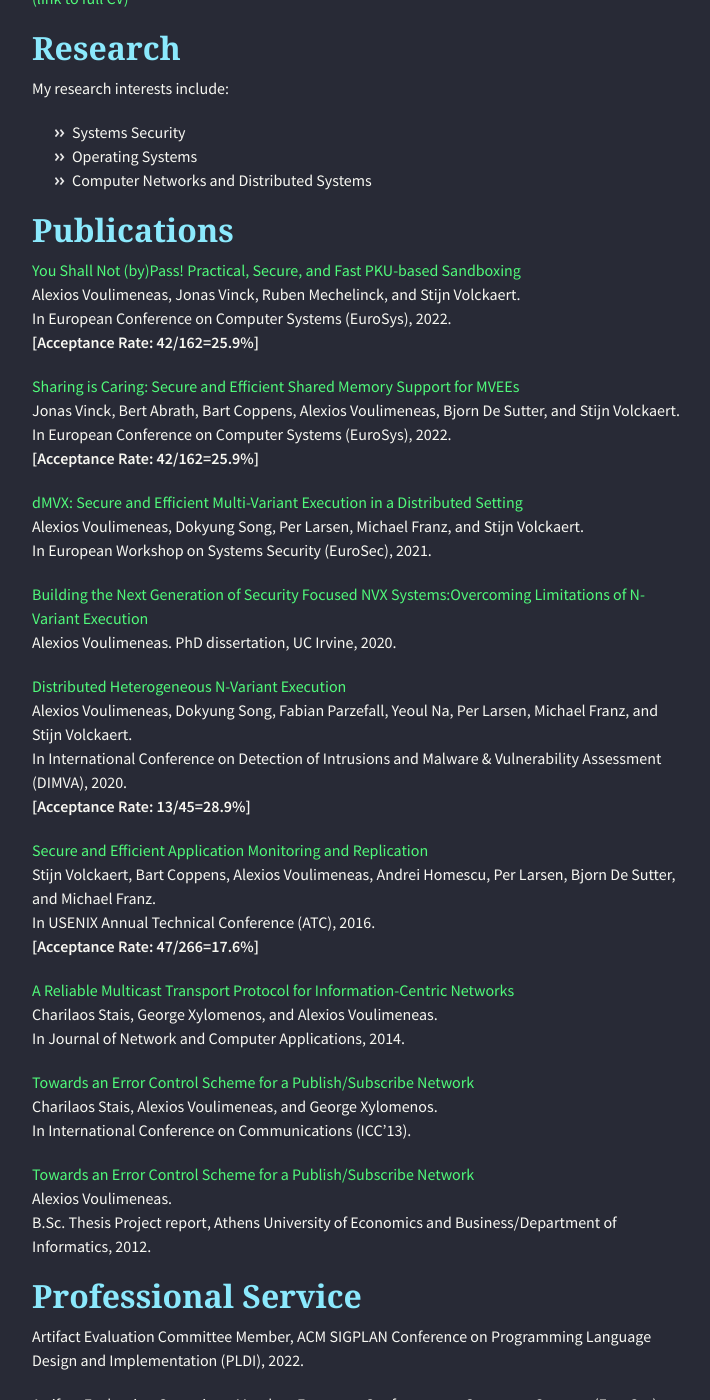
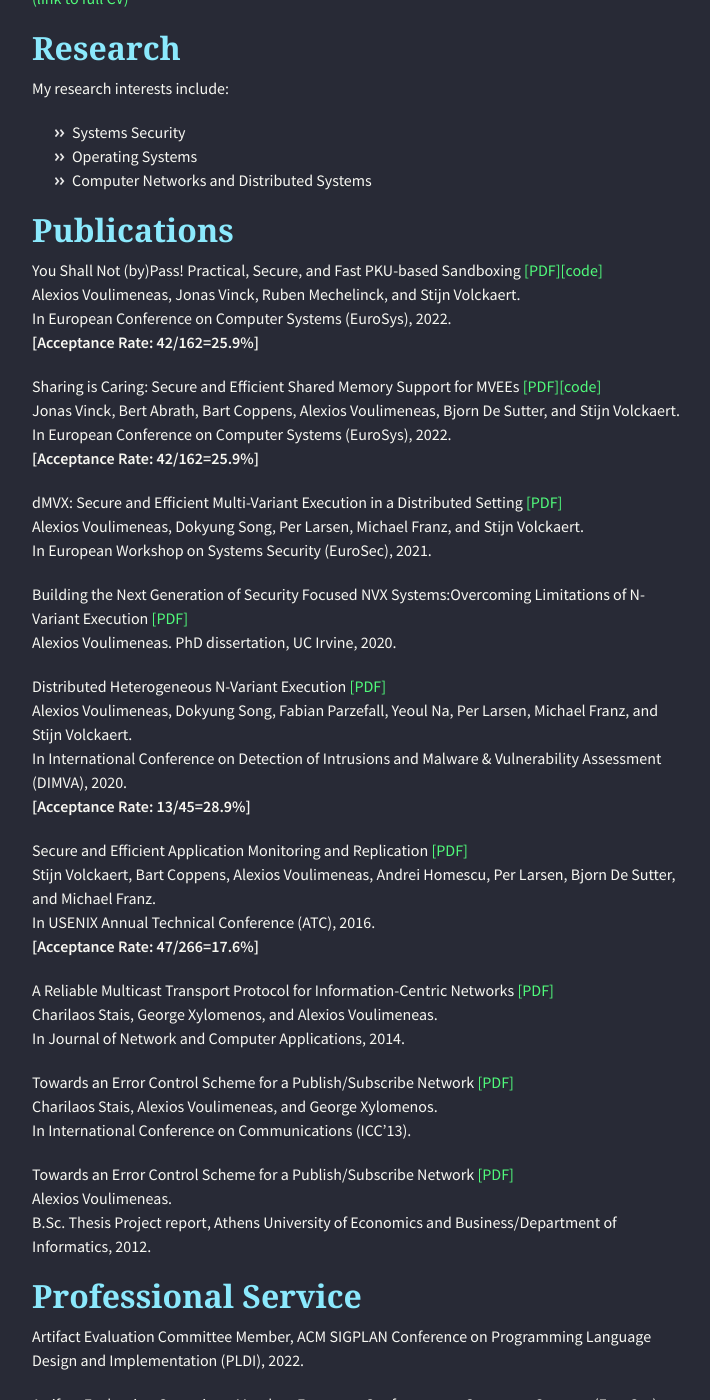
Before and after one commit to alexios-voulimeneas/alexios-voulimeneas.github.io, a Jekyll site: the page built from index.md, in a window 1280 px wide and 1400 px high, scrolled down 774 px. Shown: the whole window, without its empty margins (283-993 px from the left). Built offline with Jekyll 4.4.1, drawn with Linux system fonts in a browser that asks for light colours; nearby versions of some CDN libraries; the repository's description, which GitHub fills in, is left out.

Commit message:
Update index.md

```diff
--- a/index.md
+++ b/index.md
@@ -23,44 +23,44 @@ My research interests include:
 
 ## [](#header-2)Publications
 
-[You Shall Not (by)Pass! Practical, Secure, and Fast PKU-based Sandboxing](./papers/cerberus.pdf)
+You Shall Not (by)Pass! Practical, Secure, and Fast PKU-based Sandboxing [[PDF]](./papers/cerberus.pdf)[[code]](https://github.com/ku-leuven-msec/The-Cerberus-Project)
 Alexios Voulimeneas, Jonas Vinck, Ruben Mechelinck, and Stijn Volckaert.
 In European Conference on Computer Systems (EuroSys), 2022.
 **[Acceptance Rate: 42/162=25.9%]**
 
-[Sharing is Caring: Secure and Efficient Shared Memory Support for MVEEs](./papers/eurosys22-final50.pdf)
+Sharing is Caring: Secure and Efficient Shared Memory Support for MVEEs [[PDF]](./papers/eurosys22-final50.pdf)[[code]](https://github.com/ReMon-MVEE/ReMon)
 Jonas Vinck, Bert Abrath, Bart Coppens, Alexios Voulimeneas, Bjorn De Sutter, and Stijn Volckaert.
 In European Conference on Computer Systems (EuroSys), 2022.
 **[Acceptance Rate: 42/162=25.9%]**
 
-[dMVX: Secure and Efficient Multi-Variant Execution in a Distributed Setting](https://arxiv.org/pdf/2011.02091.pdf)
+dMVX: Secure and Efficient Multi-Variant Execution in a Distributed Setting [[PDF]](https://arxiv.org/pdf/2011.02091.pdf)
 Alexios Voulimeneas, Dokyung Song, Per Larsen, Michael Franz, and Stijn Volckaert.
 In European Workshop on Systems Security (EuroSec), 2021.
 
-[Building the Next Generation of Security Focused NVX Systems:Overcoming Limitations of N-Variant Execution](https://escholarship.org/uc/item/2719443b)
+Building the Next Generation of Security Focused NVX Systems:Overcoming Limitations of N-Variant Execution [[PDF]](https://escholarship.org/uc/item/2719443b)
 Alexios Voulimeneas.
 PhD dissertation, UC Irvine, 2020.
 
-[Distributed Heterogeneous N-Variant Execution](./papers/dimva20-paper27-final.pdf)
+Distributed Heterogeneous N-Variant Execution [[PDF]](./papers/dimva20-paper27-final.pdf)
 Alexios Voulimeneas, Dokyung Song, Fabian Parzefall, Yeoul Na, Per Larsen, Michael Franz, and Stijn Volckaert.
 In International Conference on Detection of Intrusions and Malware
 & Vulnerability Assessment (DIMVA), 2020.
 **[Acceptance Rate: 13/45=28.9%]**
 
-[Secure and Efficient Application Monitoring and Replication](https://people.cs.kuleuven.be/~stijn.volckaert/papers/2016_ATC_ReMon.pdf)
+Secure and Efficient Application Monitoring and Replication [[PDF]](https://people.cs.kuleuven.be/~stijn.volckaert/papers/2016_ATC_ReMon.pdf)
 Stijn Volckaert, Bart Coppens, Alexios Voulimeneas, Andrei Homescu, Per Larsen, Bjorn De Sutter, and Michael Franz.
 In USENIX Annual Technical Conference (ATC), 2016.
 **[Acceptance Rate: 47/266=17.6%]**
 
-[A Reliable Multicast Transport Protocol for Information-Centric Networks](https://mm.aueb.gr/publications/2014-RMTPSI-JNCA.pdf)
+A Reliable Multicast Transport Protocol for Information-Centric Networks [[PDF]](https://mm.aueb.gr/publications/2014-RMTPSI-JNCA.pdf)
 Charilaos Stais, George Xylomenos, and Alexios Voulimeneas.
 In Journal of Network and Computer Applications, 2014.
 
-[Towards an Error Control Scheme for a Publish/Subscribe Network](https://mm.aueb.gr/publications/2013-ECOPSUN-ICC.pdf)
+Towards an Error Control Scheme for a Publish/Subscribe Network [[PDF]](https://mm.aueb.gr/publications/2013-ECOPSUN-ICC.pdf)
 Charilaos Stais, Alexios Voulimeneas, and George Xylomenos.
 In International Conference on Communications (ICC'13).
 
-[Towards an Error Control Scheme for a Publish/Subscribe Network](./papers/reportFINAL.pdf)
+Towards an Error Control Scheme for a Publish/Subscribe Network [[PDF]](./papers/reportFINAL.pdf)
 Alexios Voulimeneas.
 B.Sc. Thesis Project report, Athens University of Economics and Business/Department of Informatics, 2012.
 
```
